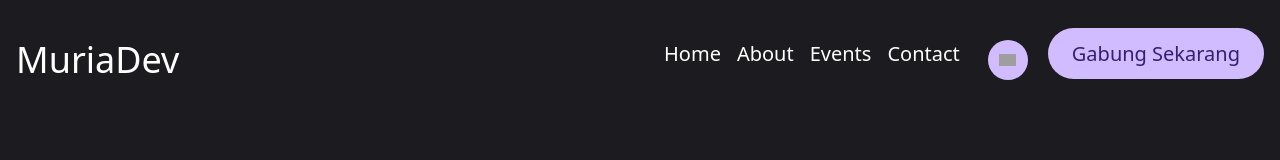
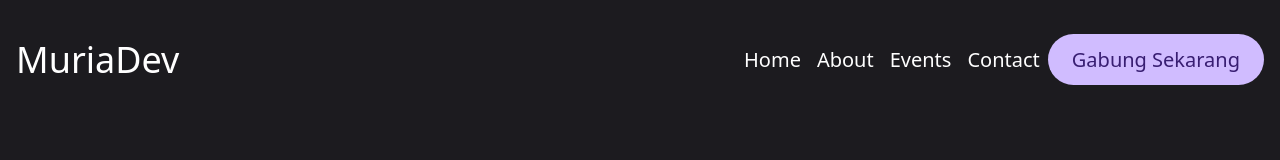
Before and after one commit to muria-dev/muriadev-website, a Next.js app: page / in a window 1280 px wide. Shown: the top 160 px of the page. Built offline with nearby package versions, Linux system fonts and the light colour scheme; grey boxes are pictures that could not be loaded.

Commit message:
perf: delete icon search yang belum berguna

```diff
--- a/components/Header.jsx
+++ b/components/Header.jsx
@@ -58,14 +58,14 @@ export default function Header() {
                   Contact
                 </Link>
               </li>
-              <li className="bg-[#D0BCFF] w-10 h-10 mx-5 rounded-full flex items-center justify-center cursor-pointer">
+              {/* <li className="bg-[#D0BCFF] w-10 h-10 mx-5 rounded-full flex items-center justify-center cursor-pointer">
                 <Image
                   src="/images/icon.png"
                   width={17}
                   height={17}
                   alt="search"
                 />
-              </li>
+              </li> */}
               <li className="">
                 <Link
                   className="px-6 py-3 text-xl rounded-full bg-[#D0BCFF] text-[#381E72] "
```
